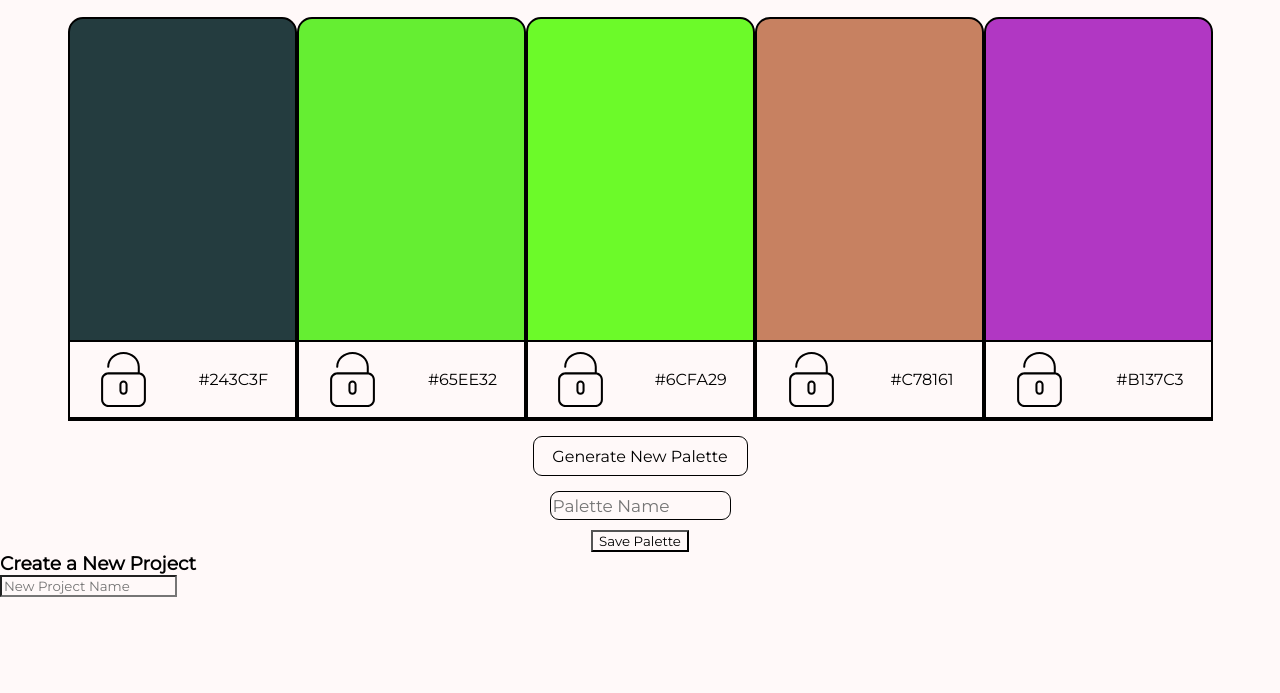
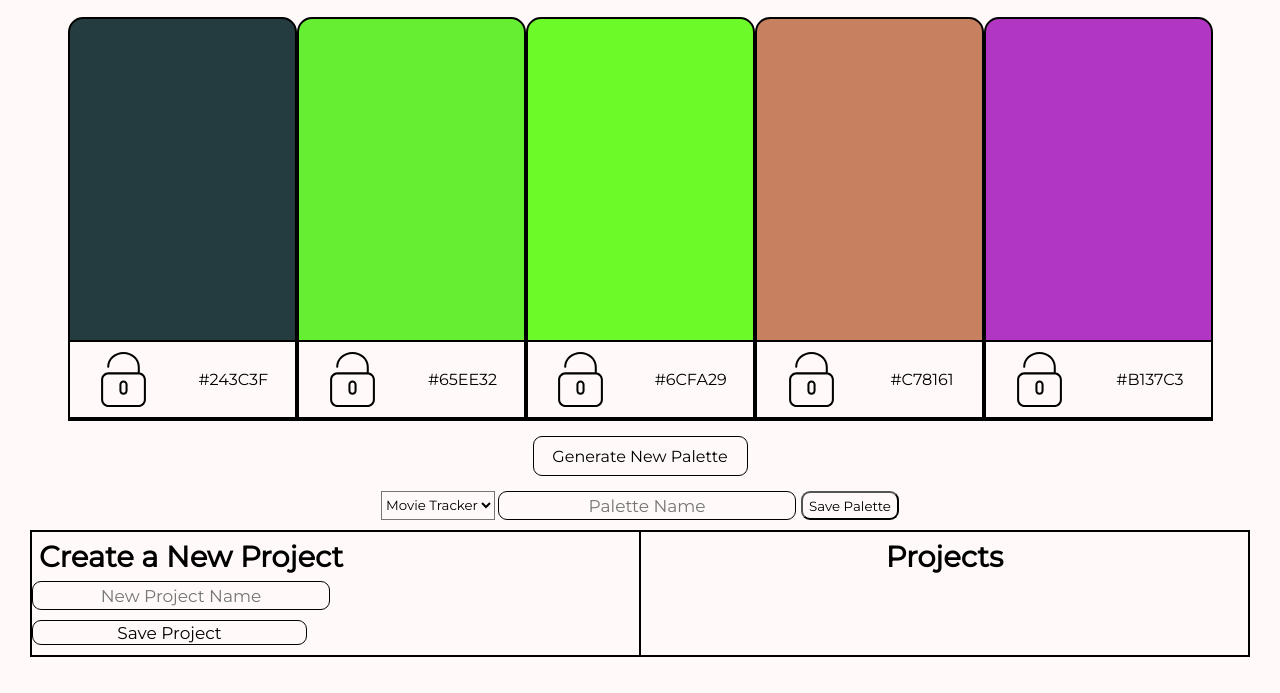
Before and after one commit to patrickjneel/palette-picker, a website: page public/index.html in a window 1280 px wide. Shown: the part 107-800 px from the top of the page. Drawn offline with nearby package versions, Linux system fonts and the light colour scheme.

Commit message:
styling the bottom of the application

```diff
--- a/public/css/styles.css
+++ b/public/css/styles.css
@@ -87,7 +87,8 @@ h1 {
   font-size: 17px;
   height: 25px;
   margin-bottom: 10px;
-  width: 175px;
+  text-align: center;
+  width: 292px;
 }
 
 .hex-value {
@@ -97,9 +98,69 @@ h1 {
 .card-bottom {
   align-items: center;
   border: 2px solid black;
-  /*border-radius: 25px;*/
   display: flex;
   height: 75px;
   justify-content: space-around;
   width: 100%;
 }
+
+.palette-names {
+  display: flex;
+  justify-content: center;
+}
+
+#select-form {
+  height: 29px;
+  margin-right: 3px;
+}
+
+#save-palette-btn {
+  border-radius: 9px;
+  height: 29px;
+  margin-left: 5px;
+}
+
+#project-palette {
+  display: flex;
+  flex-direction: row;
+  margin: 0px 30px;
+}
+
+#save-project {
+  border: 2px solid black;
+  display: flex;
+  flex-direction: column;
+  width: 50%;
+}
+
+#projects {
+  border-top: 2px solid black;
+  border-right: 2px solid black;
+  border-bottom: 2px solid black;
+  text-align: center;
+  width: 50%;
+}
+
+#save-project-btn {
+  border: 1px solid black;
+  border-radius: 9px;
+  font-size: 16px;
+  height: 40px;
+  margin: 15px 0px;
+  width: 215px;
+}
+
+#project-generate-btn {
+  border: 1px solid black;
+  border-radius: 9px;
+  font-size: 17px;
+  height: 25px;
+  margin-bottom: 10px;
+  text-align: center;
+  width: 275px;
+}
+
+.bottom-tags {
+  font-size: 29px;
+  margin: 7px;
+}
--- a/public/index.html
+++ b/public/index.html
@@ -50,12 +50,25 @@
     <button id="generate-btn">
       Generate New Palette
     </button>
+  </section>
+  <section class="palette-names">
+    <select id="select-form" name="Palettes">
+      <option value="Movie Tracker">Movie Tracker</option>
+      <option value="Swapi-Box">Swapi-Box</option>
+      <option value="Corgi Counter">Counter</option>
+    </select>
     <input id="palette-name" placeholder="Palette Name">
-    <button>Save Palette</button>
+    <button id="save-palette-btn">Save Palette</button>
   </section>
   <section id="project-palette">
-    <h3>Create a New Project</h3>
-    <input placeholder="New Project Name" >
+    <article id="save-project">
+      <h3 class="bottom-tags">Create a New Project</h3>
+      <input id="palette-name" placeholder="New Project Name">
+      <button id="project-generate-btn">Save Project</button>
+    </article>
+    <article id="projects">
+      <h3 class="bottom-tags">Projects</h3>
+    </article>
   </section>
 <script src="https://ajax.googleapis.com/ajax/libs/jquery/3.2.1/jquery.min.js"></script>
 <script src="js/scripts.js"></script>
```
